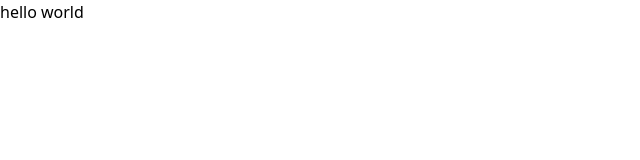
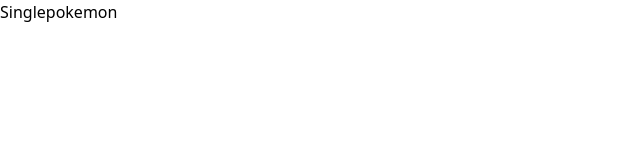
Before and after one commit to nospike4u/poke-fight-g1, a React (Vite) app in the folder frontend/: page /pokemon/1 in a window 1280 px wide. Shown: the top 160 px of the page, without its empty margins (0-640 px from the left). Built offline with nearby package versions, Linux system fonts and the light colour scheme.

Commit message:
basic template added

```diff
--- a/frontend/src/App.jsx
+++ b/frontend/src/App.jsx
@@ -1,9 +1,23 @@
 import "./index.css";
+import Home from "./pages/Home";
+import Allpokemon from "./pages/Allpokemon";
+import Singlepokemon from "./pages/Singlepokemon";
+import Pokemoninfo from "./pages/Pokemoninfo";
+
+import { BrowserRouter, Routes, Route } from "react-router-dom";
 
 function App() {
   return (
     <>
-      <div>hello world</div>
+      <BrowserRouter>
+        <Routes>
+          <Route path="/" element={<Home />} />
+          <Route path="/allpokemon" element={<Allpokemon />} />
+          <Route path="/pokemon/:id" element={<Singlepokemon />} />
+          <Route path="/pokemon/:id/:info" element={<Pokemoninfo />} />
+          <Route path="/*" element={<div>Error</div>} />
+        </Routes>
+      </BrowserRouter>
     </>
   );
 }
--- /dev/null
+++ b/frontend/src/pages/Allpokemon.jsx
@@ -0,0 +1,7 @@
+import React from "react";
+
+const Allpokemon = () => {
+  return <div>Allpokemon</div>;
+};
+
+export default Allpokemon;
--- /dev/null
+++ b/frontend/src/pages/Home.jsx
@@ -0,0 +1,7 @@
+import React from "react";
+
+const Home = () => {
+  return <div>Home</div>;
+};
+
+export default Home;
--- /dev/null
+++ b/frontend/src/pages/Pokemoninfo.jsx
@@ -0,0 +1,7 @@
+import React from "react";
+
+const Pokemoninfo = () => {
+  return <div>Pokemoninfo</div>;
+};
+
+export default Pokemoninfo;
--- /dev/null
+++ b/frontend/src/pages/Singlepokemon.jsx
@@ -0,0 +1,7 @@
+import React from "react";
+
+const Singlepokemon = () => {
+  return <div>Singlepokemon</div>;
+};
+
+export default Singlepokemon;
```
